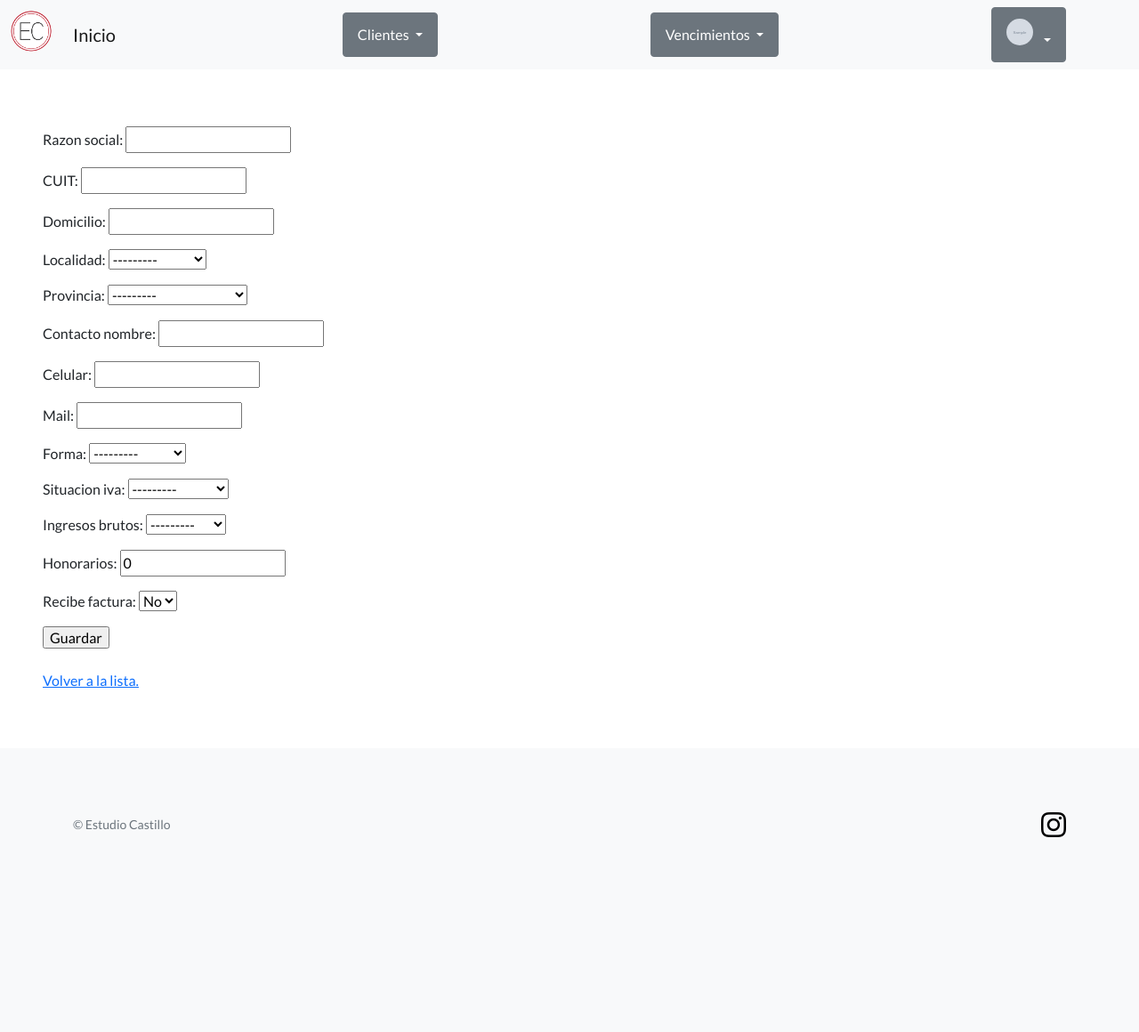
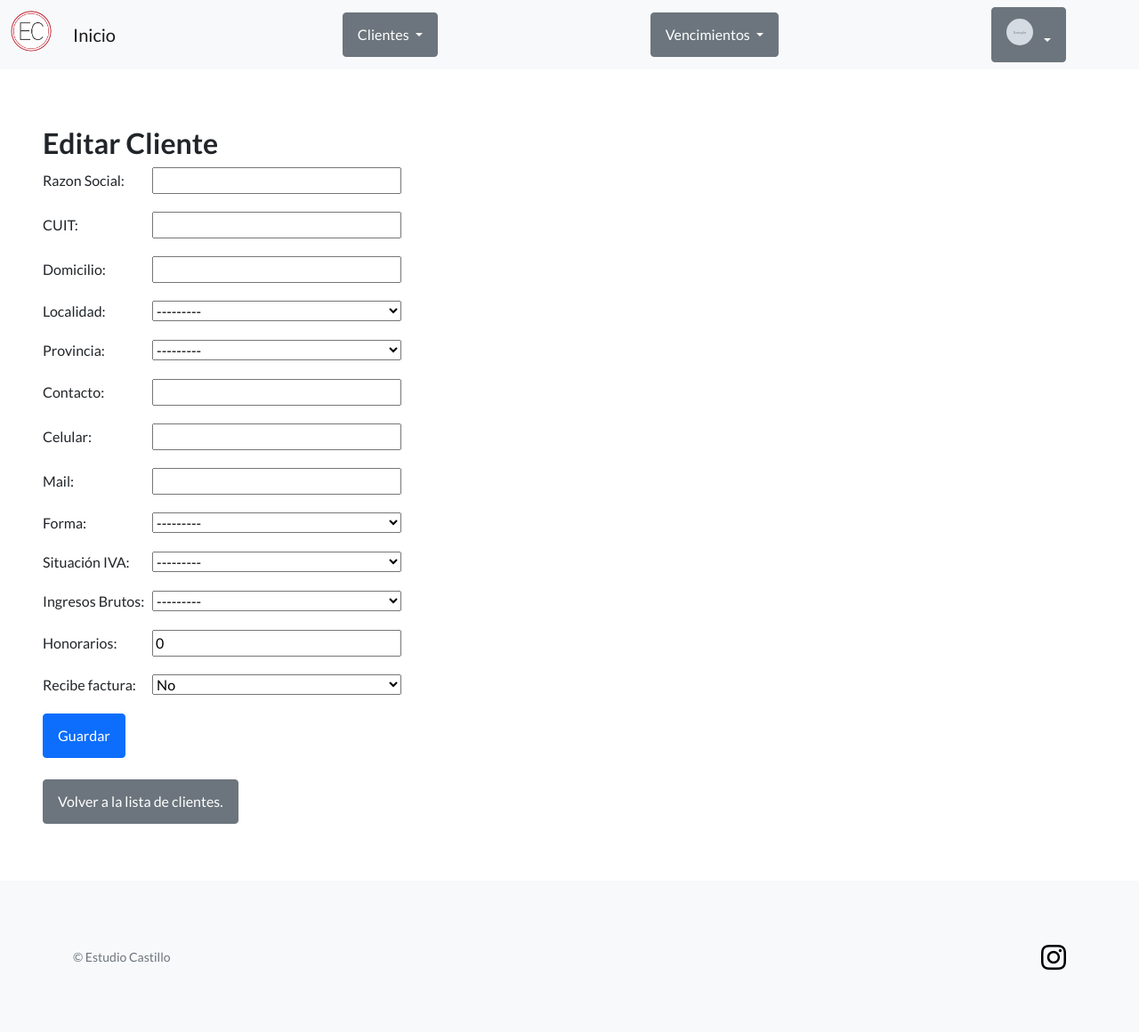
Before and after one commit to stillpoch84/EstudioCastillo, a Django app: page /estudiocastillo/crear-cliente/ in a window 1280 px wide. Shown: the whole page at 89% size. Before the commit the page ends 941 px from the top, so only its background shows below. Run offline with Django 4.2, Linux system fonts and the light colour scheme; a user stored in the database is signed in; tables that the repository leaves empty hold one stand-in row (values such as "Sample post"); grey boxes marked "Sample" are stand-in pictures; some libraries are stand-ins or nearby versions.

Commit message:
Formato de update de clientes.

```diff
--- a/agenda/urls.py
+++ b/agenda/urls.py
@@ -7,11 +7,11 @@ from agenda.views import VencimientoListView, VencimientoCreateView, BuscarVenci
 
 urlpatterns = [
     path('vencimientos/', VencimientoListView.as_view(), name='vencimiento_list'),
-    path('crear-vencimiento/', VencimientoCreateView.as_view(), name='vencimiento_create'),
     path('buscar-vencimiento/', BuscarVencimientoView.as_view(), name='vencimiento_search'),
     path('vencimiento/<int:pk>/', VencimientoDetailView.as_view(), name='ver_vencimiento'),
     path('editar-vencimiento/<int:pk>/', VencimientoUpdateView.as_view(), name="vencimiento_edit"),
     path('eliminar-vencimiento/<int:pk>/', VencimientoDeleteView.as_view(), name="vencimiento_delete"),
+    path('crear-vencimiento/', VencimientoCreateView.as_view(), name='vencimiento_create'),
 
 
 
--- a/app_estudiocastillo/models.py
+++ b/app_estudiocastillo/models.py
@@ -94,8 +94,8 @@ class Cliente(models.Model):
     recibe_factura = models.CharField(max_length=2, default='No', null=False, blank=False, choices=si_no)
 
     def save(self, *args, **kwargs):
-        rounded_honorarios = int(math.ceil(self.honorarios / 100) * 100)
-        self.honorarios = rounded_honorarios
+        rounded_honorarios = round(self.honorarios / 100) * 100
+        self.honorarios = int(rounded_honorarios)
 
         super().save(*args, **kwargs)
 
--- a/app_estudiocastillo/templates/app_estudiocastillo/base.html
+++ b/app_estudiocastillo/templates/app_estudiocastillo/base.html
@@ -39,10 +39,10 @@
                     </button>
                     <ul class="dropdown-menu" aria-labelledby="dropdownMenuButton1">
                         <li>
-                            <a class="dropdown-item" href="{% url 'cliente_list' %}">Listado de clientes</a>
+                            <a class="dropdown-item" href="{% url 'cliente_list' %}">Clientes</a>
                         </li>
                         <li>
-                            <a class="dropdown-item" href="{% url 'honorario_list' %}">LIstado de honorarios</a>
+                            <a class="dropdown-item" href="{% url 'honorario_list' %}">Honorarios</a>
                         </li>
 
                     </ul>
--- a/app_estudiocastillo/templates/app_estudiocastillo/cliente_form.html
+++ b/app_estudiocastillo/templates/app_estudiocastillo/cliente_form.html
@@ -2,13 +2,98 @@
 
 {% block contenido %}
 
-<form method="post">
-  {% csrf_token %}
-  {{ form.as_p }}
-  <input type="submit" value="Guardar" />
-</form>
+  <h2>Editar Cliente</h2>
 
-<br>
-<a href="{% url 'cliente_list' %}">Volver a la lista.</a>
+  <form method="post" class="custom-form">
+    {% csrf_token %}
+
+    <div class="form-group">
+      <label for="{{ form.razon_social.id_for_label }}">Razon Social:</label>
+      {{ form.razon_social }}
+    </div>
+
+    <div class="form-group">
+      <label for="{{ form.CUIT.id_for_label }}">CUIT:</label>
+      {{ form.CUIT }}
+    </div>
+
+    <div class="form-group">
+      <label for="{{ form.domicilio.id_for_label }}">Domicilio:</label>
+      {{ form.domicilio }}
+    </div>
+
+    <div class="form-group">
+      <label for="{{ form.localidad.id_for_label }}">Localidad:</label>
+      {{ form.localidad }}
+    </div>
+
+    <div class="form-group">
+      <label for="{{ form.provincia.id_for_label }}">Provincia:</label>
+      {{ form.provincia }}
+    </div>
+
+    <div class="form-group">
+      <label for="{{ form.contacto_nombre.id_for_label }}">Contacto:</label>
+      {{ form.contacto_nombre }}
+    </div>
+
+    <div class="form-group">
+      <label for="{{ form.celular.id_for_label }}">Celular:</label>
+      {{ form.celular }}
+    </div>
+
+    <div class="form-group">
+      <label for="{{ form.mail.id_for_label }}">Mail:</label>
+      {{ form.mail }}
+    </div>
+
+    <div class="form-group">
+      <label for="{{ form.forma.id_for_label }}">Forma:</label>
+      {{ form.forma }}
+    </div>
+
+    <div class="form-group">
+      <label for="{{ formsituacion_iva.id_for_label }}">Situación IVA:</label>
+      {{ form.situacion_iva }}
+    </div>
+
+    <div class="form-group">
+      <label for="{{ form.ingresos_brutos.id_for_label }}">Ingresos Brutos:</label>
+      {{ form.ingresos_brutos }}
+    </div>
+
+    <div class="form-group">
+      <label for="{{ form.honorarios.id_for_label }}">Honorarios:</label>
+      {{ form.honorarios }}
+    </div>
+
+    <div class="form-group">
+      <label for="{{ form.recibe_factura.id_for_label }}">Recibe factura:</label>
+      {{ form.recibe_factura }}
+    </div>
+
+    <input type="submit" class="btn btn-primary" value="Guardar" />
+  </form>
+
+  <br>
+  <a href="{% url 'cliente_list' %}" class="btn btn-secondary">Volver a la lista de clientes.</a>
+
+  <style>
+    .custom-form .form-group {
+      margin-bottom: 20px; /* Set the bottom margin for each field */
+    }
+
+    .custom-form label {
+      width: 120px; /* Set the fixed width for the labels */
+      display: inline-block;
+    }
+
+    .custom-form input[type="text"],
+    .custom-form input[type="number"],
+    .custom-form select,
+    .custom-form input[type="email"] {
+      width: 280px; /* Set the fixed width for the input fields */
+    }
+  </style>
 
 {% endblock contenido %}
--- a/gestion_estudio/urls.py
+++ b/gestion_estudio/urls.py
@@ -12,6 +12,7 @@ urlpatterns = [
    path('ckeditor/', include('ckeditor_uploader.urls')),
    path("perfiles/", include("perfiles.urls")),
    path('agenda/', include('agenda.urls')),
+   path('honorarios/', include('honorarios.urls')),
 
 ]
 
--- /dev/null
+++ b/honorarios/urls.py
@@ -0,0 +1,11 @@
+from django.contrib import admin
+from django.urls import path
+
+
+from app_estudiocastillo.views import ClienteListView, ClienteCreateView, BuscarClienteView, ClienteDetailView, ClienteUpdateView, ClienteDeleteView, HonorarioListView
+
+
+urlpatterns = [
+
+
+]
```
Also changed, not shown: agenda/forms.py (deleted, +0 -8 lines), agenda/models.py (+10 -17 lines), agenda/templates/agenda/vencimiento_form.html (+16 -7 lines), agenda/views.py (+6 -21 lines), agenda/migrations/0005_alter_vencimiento_impuesto.py (added), agenda/migrations/0006_impuestos.py (added), app_estudiocastillo/templates/app_estudiocastillo/honorario_list.html (line endings or trailing spaces), app_estudiocastillo/urls.py (line endings or trailing spaces).
